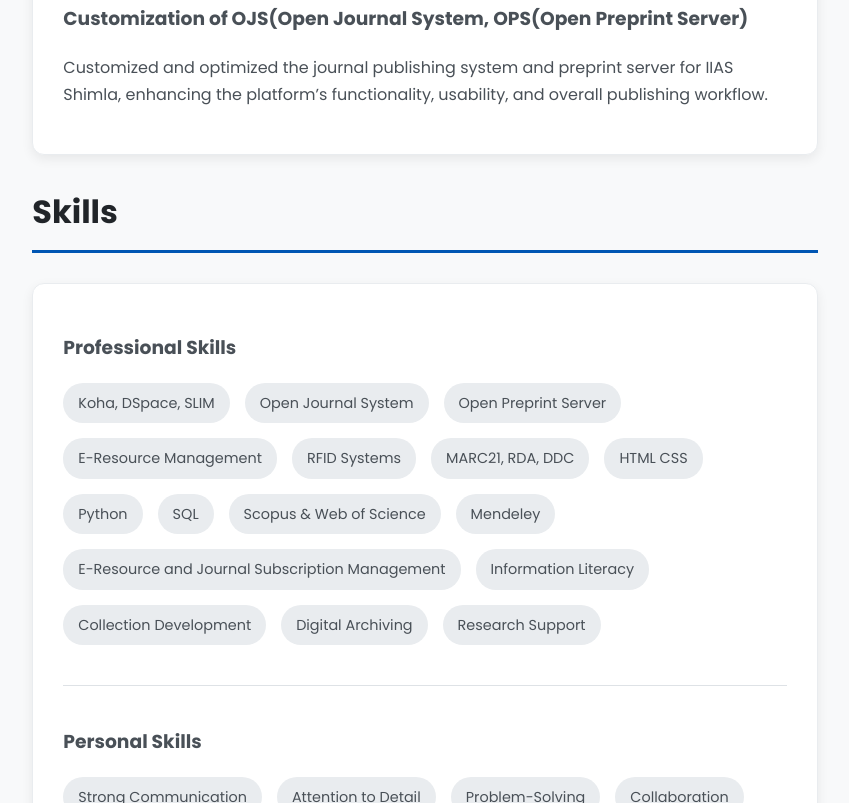
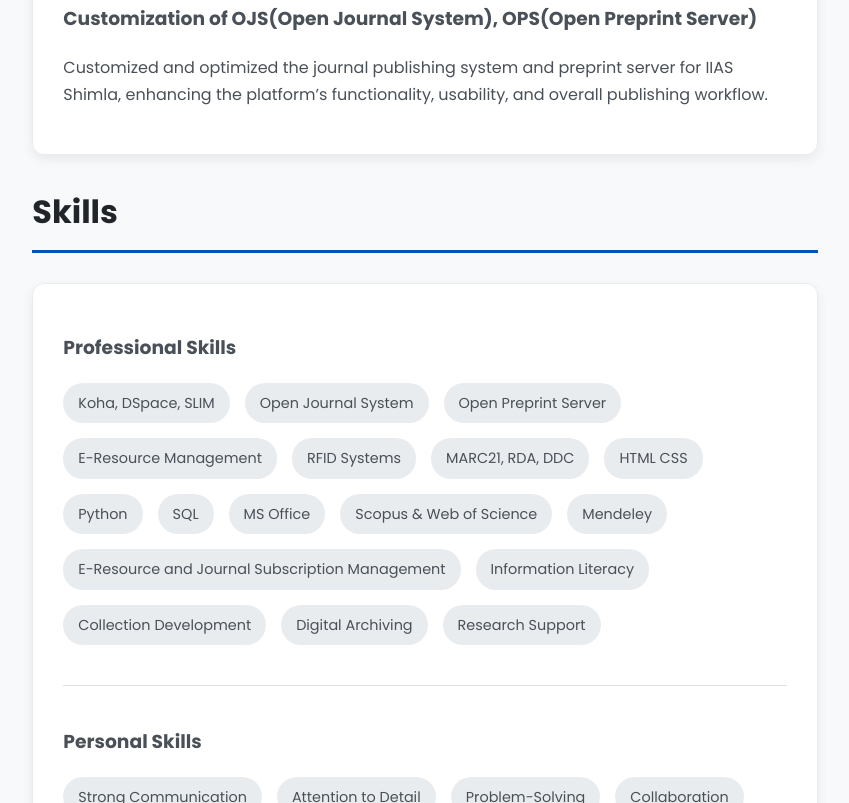
Before and after one commit to AjitLibrary/portfolio, a plain HTML site: page index.html in a window 1280 px wide. Shown: the part 2507-3310 px from the top of the page, without its empty margins (412-1261 px from the left). Drawn offline with Linux system fonts and the light colour scheme.

Commit message:
Update index.html

```diff
--- a/index.html
+++ b/index.html
@@ -346,7 +346,7 @@
                     <h3>DSpace: Document Viewer and Customization</h3>
                     <p>Customized and implemented a document viewer in the Institutional Repository of IIAS Shimla, significantly enhancing the user experience and improving accessibility for repository users. </p>
                     <hr>
-                    <h3>Customization of OJS(Open Journal System, OPS(Open Preprint Server)</h3>
+                    <h3>Customization of OJS(Open Journal System), OPS(Open Preprint Server)</h3>
                     <p>Customized and optimized the journal publishing system and preprint server for IIAS Shimla, enhancing the platform’s functionality, usability, and overall publishing workflow.</p>
                 </div>
             </section>
@@ -365,6 +365,7 @@
                         <span class="skill-badge">HTML CSS</span>
                          <span class="skill-badge">Python</span>
                           <span class="skill-badge">SQL</span>
+                        <span class="skill-badge">MS Office</span>
                         <span class="skill-badge">Scopus & Web of Science</span>
                         <span class="skill-badge">Mendeley</span>
                         <span class="skill-badge">E-Resource and Journal Subscription Management</span>
```
